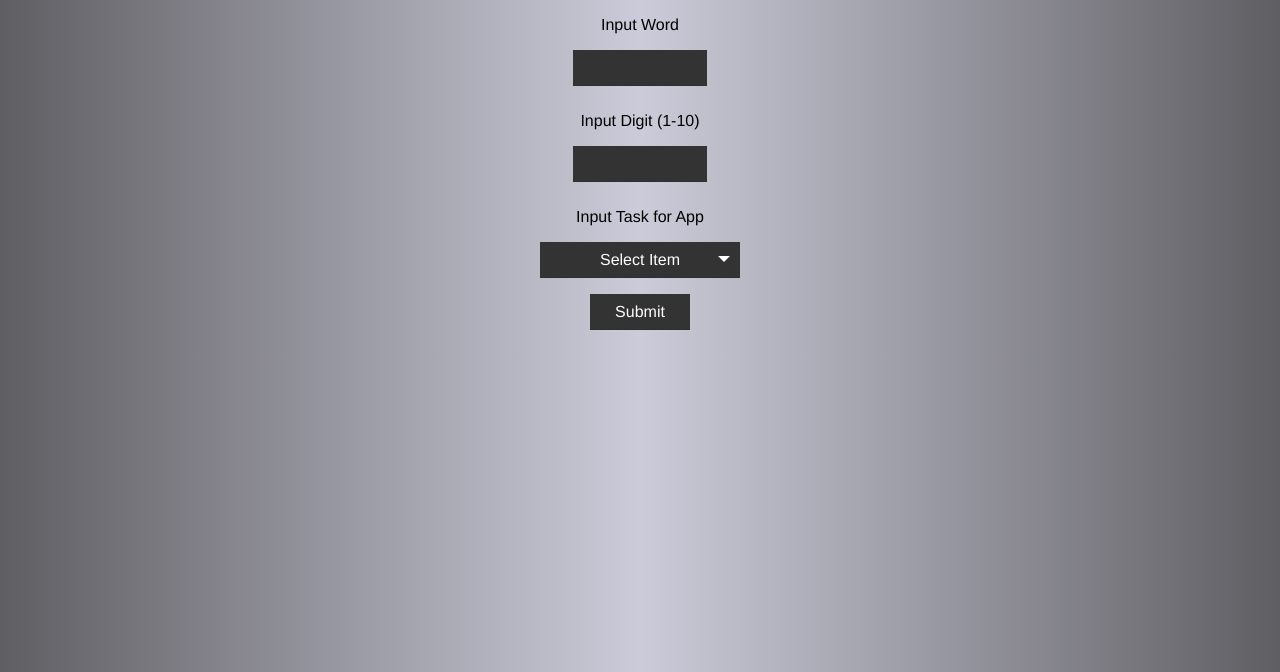
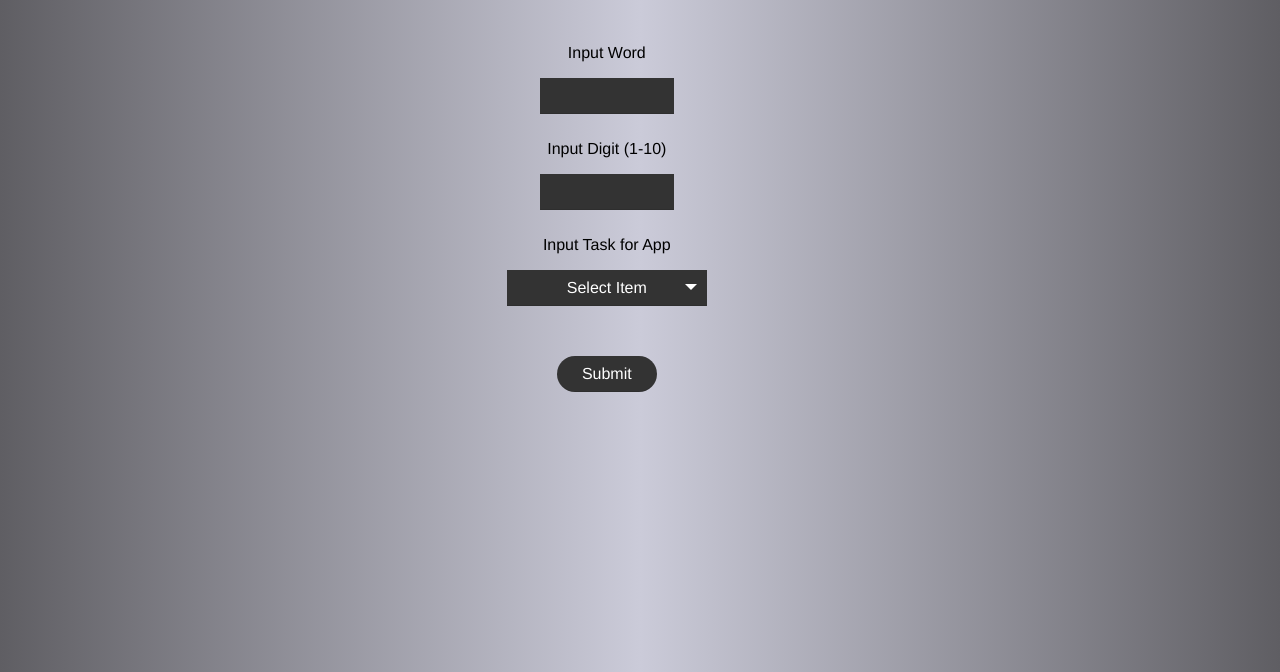
Before and after one commit to kevscon/ds-understanding, a Flask app: page / in a window 1280 px wide. Shown: the part 128-800 px from the top of the page. Run offline with Flask 2, Linux system fonts and the light colour scheme.

Commit message:
flask ref files

```diff
--- a/code_reference/flask_app/app.py
+++ b/code_reference/flask_app/app.py
@@ -44,6 +44,7 @@ def output():
             flash('Error: input must be entered for all items')
             # reset this webpage with flash message
             return redirect(request.url)
+        # if all input provided, do this
         else:
             # generate output based on selected task action
             if cat_inp == 'add num2word':
@@ -52,13 +53,19 @@ def output():
                 result = txt_inp * int(num_inp)
             else:
                 result = txt_inp + ':/' * int(num_inp)
+            # assign conditional formatting for output
+            if int(num_inp) > 3:
+                result_format = 'output1'
+            else:
+                result_format = 'output2'
+            # render page with output
             return render_template(
-                'result.html',
-                txt_inp=txt_inp,
-                num_inp=num_inp,
-                cat_inp=cat_inp,
-                result=result
+                'home.html',
+                select_items=select_items,
+                result=result,
+                result_format=result_format
             )
+
     # if error returned in try statement above, do this
     except:
         flash('Error: input must be entered for all items')
--- a/code_reference/flask_app/static/css/styles.css
+++ b/code_reference/flask_app/static/css/styles.css
@@ -50,6 +50,22 @@ li a:hover {
   color: #B22222;
 }
 
+/* create columns */
+/* Create three equal columns that floats next to each other */
+.column {
+  float: left;
+  width: 30%;
+  padding: 10px;
+}
+
+/* Clear floats after the columns */
+.row:after {
+  content: "";
+  display: table;
+  clear: both;
+}
+/* create columns */
+
 /* input boxes */
 input {
   width: 100px;
@@ -67,6 +83,7 @@ input {
 input[type="submit"] {
   /* change cursor to pointer at button */
   cursor: pointer;
+  border-radius: 25px;
 }
 
 /* select box (html) */
--- a/code_reference/flask_app/templates/about.html
+++ b/code_reference/flask_app/templates/about.html
@@ -25,7 +25,6 @@
   <h1> What it's all ABOUT: </h1>
   <p> This application takes in different types of user input and creates output based on selected a task </p>
   <img src="static/img/yinyang.png" alt="yinyang">
-  <!-- <img src="static/img/bamboo.jpg" -->
 
   {% endblock %}
 </body>
--- a/code_reference/flask_app/templates/home.html
+++ b/code_reference/flask_app/templates/home.html
@@ -22,20 +22,32 @@
   <!-- content for this webpage -->
   {% block content %}
 
-  <div class="error">
+  <!-- create form element to pass input to flask -->
+  <form method="POST">
+    <!-- content within columns -->
+    <div class="row">
+      <br>
+      <!-- first column content -->
+      <div class="column">
         <p>
-      <!-- flash message for missing input -->
+          <!-- display application output -->
+          {% if result %}
+          <h2>Results:</h2>
+            <!-- format result -->
+            <div class="{{ result_format }}">{{ result }}</div>
+          {% endif %}
+        </p>
+      </div>
+      <!-- second column content -->
+      <div class="column">
+        <p class="error">
+          <!-- display formatted flash message -->
           {% with messages = get_flashed_messages() %}
-        {% if messages %}
             {% for message in messages %}
               {{ message }}
             {% endfor %}
-        {% endif %}
           {% endwith %}
         </p>
-  </div>
-  <!-- create form element to pass input to flask -->
-  <form method="POST">
         Input Word
         <!-- text input box -->
         <p><input type="text" name="txt_inp"></p>
@@ -57,10 +69,13 @@
               </select>
             </div>
           </p>
+          <br>
           <p>
             <!-- submit button -->
             <input type="submit" value="Submit">
           </p>
+      </div>
+    </div>
   </form>
 
   <!-- link to javascript file -->
```
Also changed, not shown: 1 other file. Lines whose indentation alone changed are shown as unchanged.
